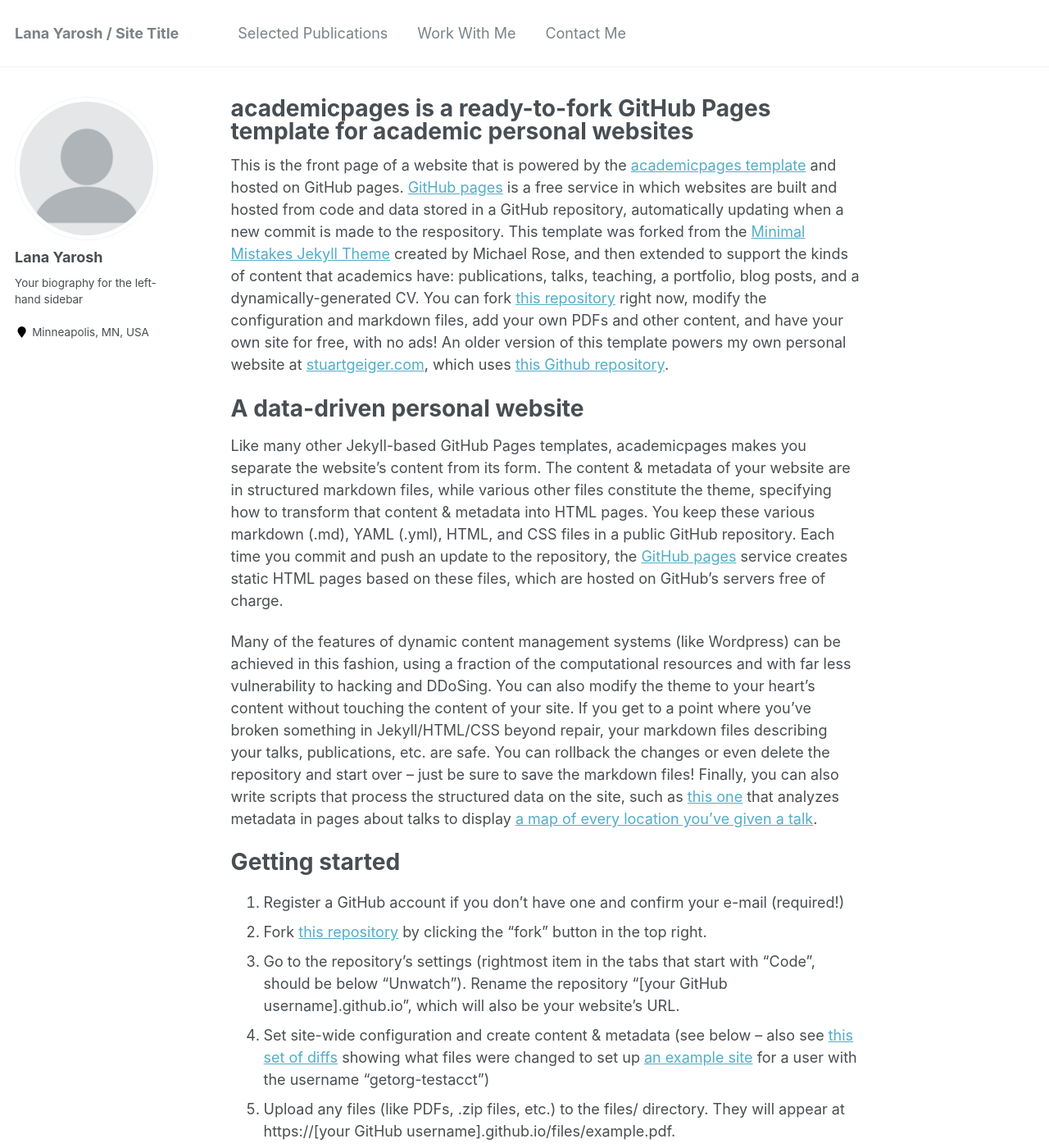
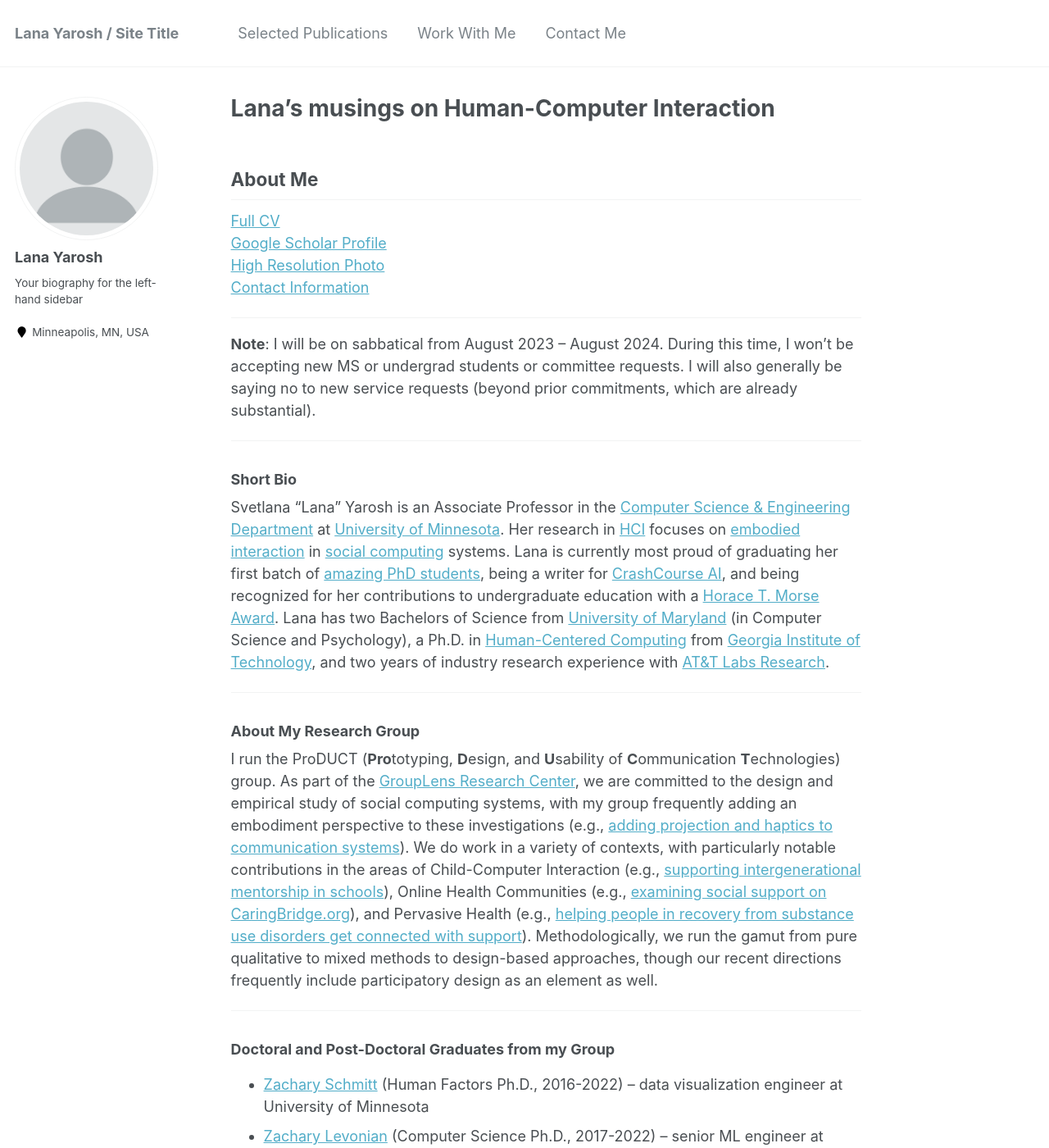
Before and after one commit to lanayarosh/lanayarosh.github.io, a Jekyll site: the page built from _pages/about.md, in a window 1280 px wide and 1400 px high. Shown: the whole window at 82% size. Built offline with Jekyll 4.4.1, drawn with Linux system fonts in a browser that asks for light colours; some of the changed text lies outside the part shown.

Commit message:
About update

```diff
--- a/Gemfile
+++ b/Gemfile
@@ -24,5 +24,4 @@ group :jekyll_plugins do
   gem "jekyll-feed"
   gem 'jekyll-sitemap'
   gem 'hawkins'
-  gem 'faraday-retry'
 end
--- a/_pages/about.md
+++ b/_pages/about.md
@@ -1,50 +1,42 @@
 ---
 permalink: /
-title: "academicpages is a ready-to-fork GitHub Pages template for academic personal websites"
+title: "Lana's musings on Human-Computer Interaction"
 excerpt: "About me"
 author_profile: true
 redirect_from:
   - /about/
   - /about.html
 ---
+## About Me
 
-This is the front page of a website that is powered by the [academicpages template](https://github.com/academicpages/academicpages.github.io) and hosted on GitHub pages. [GitHub pages](https://pages.github.com) is a free service in which websites are built and hosted from code and data stored in a GitHub repository, automatically updating when a new commit is made to the respository. This template was forked from the [Minimal Mistakes Jekyll Theme](https://mmistakes.github.io/minimal-mistakes/) created by Michael Rose, and then extended to support the kinds of content that academics have: publications, talks, teaching, a portfolio, blog posts, and a dynamically-generated CV. You can fork [this repository](https://github.com/academicpages/academicpages.github.io) right now, modify the configuration and markdown files, add your own PDFs and other content, and have your own site for free, with no ads! An older version of this template powers my own personal website at [stuartgeiger.com](http://stuartgeiger.com), which uses [this Github repository](https://github.com/staeiou/staeiou.github.io).
+[Full CV](https://www.dropbox.com/s/xzfiaxyf6xcuu7i/yarosh-complete-cv.pdf?dl=0)
+[Google Scholar Profile](http://scholar.google.com/citations?user=n6bjh24AAAAJ)
+[High Resolution Photo](https://lanayarosh.com/wp-content/uploads/2017/10/Yarosh_2017.jpeg)
+[Contact Information](https://lanayarosh.com/contact-me/)
 
-A data-driven personal website
-======
-Like many other Jekyll-based GitHub Pages templates, academicpages makes you separate the website's content from its form. The content & metadata of your website are in structured markdown files, while various other files constitute the theme, specifying how to transform that content & metadata into HTML pages. You keep these various markdown (.md), YAML (.yml), HTML, and CSS files in a public GitHub repository. Each time you commit and push an update to the repository, the [GitHub pages](https://pages.github.com/) service creates static HTML pages based on these files, which are hosted on GitHub's servers free of charge.
+---
 
-Many of the features of dynamic content management systems (like Wordpress) can be achieved in this fashion, using a fraction of the computational resources and with far less vulnerability to hacking and DDoSing. You can also modify the theme to your heart's content without touching the content of your site. If you get to a point where you've broken something in Jekyll/HTML/CSS beyond repair, your markdown files describing your talks, publications, etc. are safe. You can rollback the changes or even delete the repository and start over -- just be sure to save the markdown files! Finally, you can also write scripts that process the structured data on the site, such as [this one](https://github.com/academicpages/academicpages.github.io/blob/master/talkmap.ipynb) that analyzes metadata in pages about talks to display [a map of every location you've given a talk](https://academicpages.github.io/talkmap.html).
+**Note**: I will be on sabbatical from August 2023 – August 2024. During this time, I won’t be accepting new MS or undergrad students or committee requests. I will also generally be saying no to new service requests (beyond prior commitments, which are already substantial).
 
-Getting started
-======
-1. Register a GitHub account if you don't have one and confirm your e-mail (required!)
-1. Fork [this repository](https://github.com/academicpages/academicpages.github.io) by clicking the "fork" button in the top right.
-1. Go to the repository's settings (rightmost item in the tabs that start with "Code", should be below "Unwatch"). Rename the repository "[your GitHub username].github.io", which will also be your website's URL.
-1. Set site-wide configuration and create content & metadata (see below -- also see [this set of diffs](http://archive.is/3TPas) showing what files were changed to set up [an example site](https://getorg-testacct.github.io) for a user with the username "getorg-testacct")
-1. Upload any files (like PDFs, .zip files, etc.) to the files/ directory. They will appear at https://[your GitHub username].github.io/files/example.pdf.
-1. Check status by going to the repository settings, in the "GitHub pages" section
+---
 
-Site-wide configuration
-------
-The main configuration file for the site is in the base directory in [_config.yml](https://github.com/academicpages/academicpages.github.io/blob/master/_config.yml), which defines the content in the sidebars and other site-wide features. You will need to replace the default variables with ones about yourself and your site's github repository. The configuration file for the top menu is in [_data/navigation.yml](https://github.com/academicpages/academicpages.github.io/blob/master/_data/navigation.yml). For example, if you don't have a portfolio or blog posts, you can remove those items from that navigation.yml file to remove them from the header.
+### Short Bio
 
-Create content & metadata
-------
-For site content, there is one markdown file for each type of content, which are stored in directories like _publications, _talks, _posts, _teaching, or _pages. For example, each talk is a markdown file in the [_talks directory](https://github.com/academicpages/academicpages.github.io/tree/master/_talks). At the top of each markdown file is structured data in YAML about the talk, which the theme will parse to do lots of cool stuff. The same structured data about a talk is used to generate the list of talks on the [Talks page](https://academicpages.github.io/talks), each [individual page](https://academicpages.github.io/talks/2012-03-01-talk-1) for specific talks, the talks section for the [CV page](https://academicpages.github.io/cv), and the [map of places you've given a talk](https://academicpages.github.io/talkmap.html) (if you run this [python file](https://github.com/academicpages/academicpages.github.io/blob/master/talkmap.py) or [Jupyter notebook](https://github.com/academicpages/academicpages.github.io/blob/master/talkmap.ipynb), which creates the HTML for the map based on the contents of the _talks directory).
+Svetlana “Lana” Yarosh is an Associate Professor in the [Computer Science & Engineering Department](http://www.cs.umn.edu/index.php) at [University of Minnesota](http://www1.umn.edu/twincities/index.html). Her research in [HCI](https://en.wikipedia.org/wiki/Human%E2%80%93computer_interaction) focuses on [embodied interaction](http://www.dourish.com/embodied/) in [social computing](https://en.wikipedia.org/wiki/Social_computing) systems. Lana is currently most proud of graduating her first batch of [amazing PhD students](#students), being a writer for [CrashCourse AI](https://z.umn.edu/ccai), and being recognized for her contributions to undergraduate education with a [Horace T. Morse Award](https://scholarswalk.umn.edu/faculty-awards/awards-for-outstanding-contributions/morse-recipients). Lana has two Bachelors of Science from [University of Maryland](http://www.umd.edu/) (in Computer Science and Psychology), a Ph.D. in [Human-Centered Computing](http://hcc.cc.gatech.edu/) from [Georgia Institute of Technology](http://www.gatech.edu/), and two years of industry research experience with [AT&T Labs Research](http://www.research.att.com/).
 
-**Markdown generator**
+---
 
-I have also created [a set of Jupyter notebooks](https://github.com/academicpages/academicpages.github.io/tree/master/markdown_generator
-) that converts a CSV containing structured data about talks or presentations into individual markdown files that will be properly formatted for the academicpages template. The sample CSVs in that directory are the ones I used to create my own personal website at stuartgeiger.com. My usual workflow is that I keep a spreadsheet of my publications and talks, then run the code in these notebooks to generate the markdown files, then commit and push them to the GitHub repository.
+### About My Research Group
 
-How to edit your site's GitHub repository
-------
-Many people use a git client to create files on their local computer and then push them to GitHub's servers. If you are not familiar with git, you can directly edit these configuration and markdown files directly in the github.com interface. Navigate to a file (like [this one](https://github.com/academicpages/academicpages.github.io/blob/master/_talks/2012-03-01-talk-1.md) and click the pencil icon in the top right of the content preview (to the right of the "Raw | Blame | History" buttons). You can delete a file by clicking the trashcan icon to the right of the pencil icon. You can also create new files or upload files by navigating to a directory and clicking the "Create new file" or "Upload files" buttons.
+I run the ProDUCT (**Pro**totyping, **D**esign, and **U**sability of **C**ommunication **T**echnologies) group. As part of the [GroupLens Research Center](https://grouplens.org/), we are committed to the design and empirical study of social computing systems, with my group frequently adding an embodiment perspective to these investigations (e.g., [adding projection and haptics to communication systems](https://lanayarosh.com/2017/11/squeezebands-hugging-through-the-screen/)). We do work in a variety of contexts, with particularly notable contributions in the areas of Child-Computer Interaction (e.g., [supporting intergenerational mentorship in schools](https://grouplens.org/blog/learning-from-learning-buddies-opportunities-for-tech-to-connect-across-generations/)), Online Health Communities (e.g., [examining social support on CaringBridge.org](https://grouplens.org/blog/take-your-medicine-write-online/)), and Pervasive Health (e.g., [helping people in recovery from substance use disorders get connected with support](https://grouplens.org/blog/enlisting-recovering-addicts-as-tech-designers-to-fight-relapse/)). Methodologically, we run the gamut from pure qualitative to mixed methods to design-based approaches, though our recent directions frequently include participatory design as an element as well.
 
-Example: editing a markdown file for a talk
-![Editing a markdown file for a talk](/images/editing-talk.png)
+---
 
-For more info
-------
-More info about configuring academicpages can be found in [the guide](https://academicpages.github.io/markdown/). The [guides for the Minimal Mistakes theme](https://mmistakes.github.io/minimal-mistakes/docs/configuration/) (which this theme was forked from) might also be helpful.
+### Doctoral and Post-Doctoral Graduates from my Group
+
+- [Zachary Schmitt](https://www.linkedin.com/in/zach-schmitt-43889080/) (Human Factors Ph.D., 2016-2022) – data visualization engineer at University of Minnesota
+- [Zachary Levonian](https://www.linkedin.com/in/zachary-levonian-376b56a0/) (Computer Science Ph.D., 2017-2022) – senior ML engineer at ConcertAI
+- [Irene Yuan](https://ireneyeyuan.me/) (Computer Science Ph.D., 2017-2022) – postdoctoral researcher at Simon Fraser University
+- [Sabirat Rubya](https://www.linkedin.com/in/sabirat-rubya-654959111/) (Computer Science Ph.D., 2015 – 2020) – tenure-track faculty at Marquette University
+- [Sarah McRoberts](https://www.linkedin.com/in/sarah-mcroberts-788a4978/) (Computer Science Ph.D., 2014 – 2020) – UX researcher at Google
+- [Jasmine Jones](https://www.linkedin.com/in/jazzij/) (Post-Doc, 2017 – 2019) – tenure-track faculty at Berea College
```
Also changed, not shown: 1 other file.
